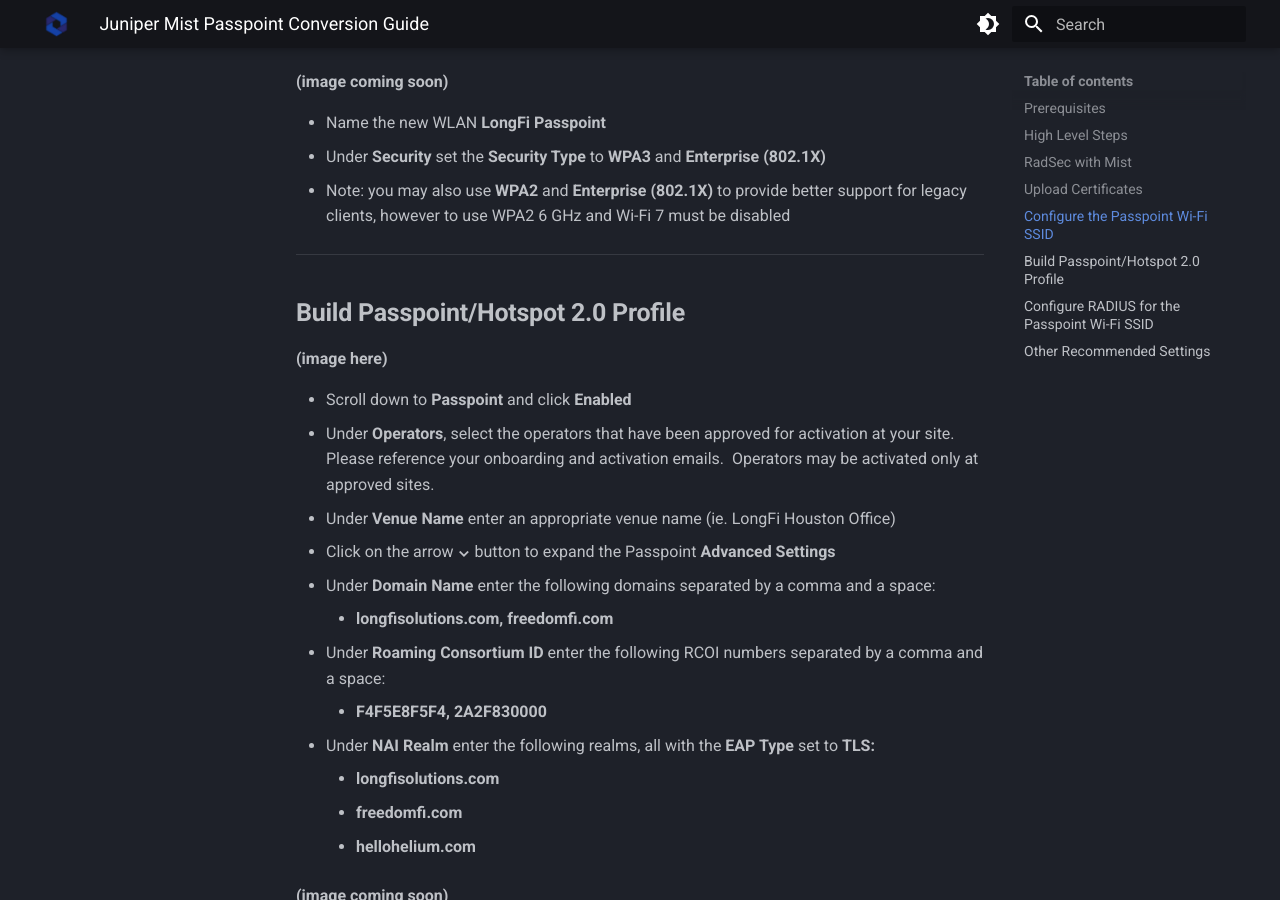
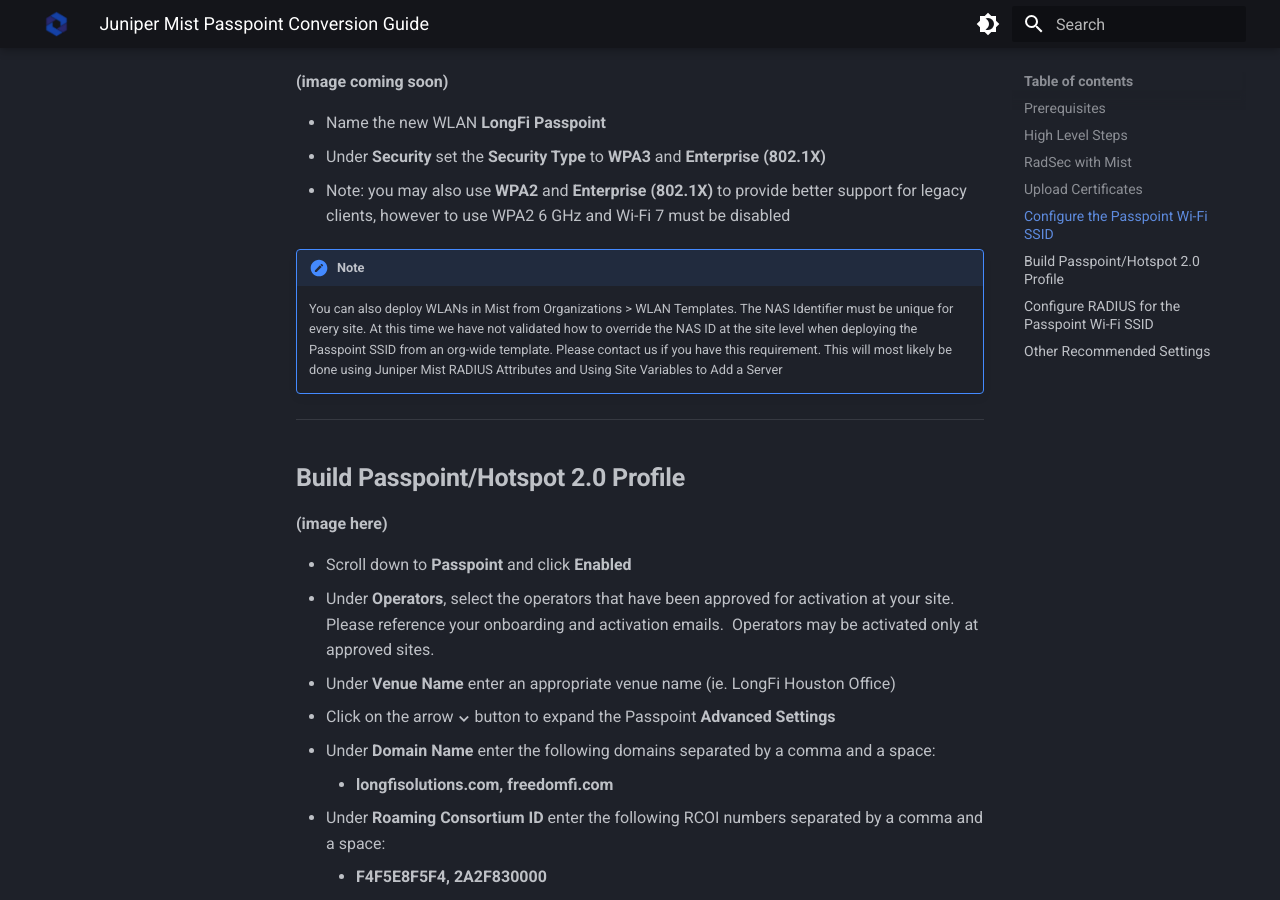
Before and after one commit to LongFi-Solutions/longfi-solutions.github.io, an MkDocs documentation site: the page built from docs/deployment/mist.md, in a window 1280 px wide and 900 px high, scrolled down 2571 px. Built offline with MkDocs 1.6.1 and Material for MkDocs 9.7.7, drawn with Linux system fonts in a browser that asks for light colours.

Commit message:
Update Deployment Guides “mist”

```diff
--- a/docs/deployment/mist.md
+++ b/docs/deployment/mist.md
@@ -88,6 +88,9 @@ Click **Add WLAN**
 - Under **Security** set the **Security Type** to **WPA3** and **Enterprise (802.1X)**
 - Note: you may also use **WPA2** and **Enterprise (802.1X)** to provide better support for legacy clients, however to use WPA2 6 GHz and Wi-Fi 7 must be disabled
 
+!!!note
+    You can also deploy WLANs in Mist from Organizations > WLAN Templates.  The NAS Identifier must be unique for every site.  At this time we have not validated how to override the NAS ID at the site level when deploying the Passpoint SSID from an org-wide template.  Please contact us if you have this requirement.  This will most likely be done using Juniper Mist RADIUS Attributes and Using Site Variables to Add a Server
+
 ***
 
 ## **Build Passpoint/Hotspot 2.0 Profile**
```
